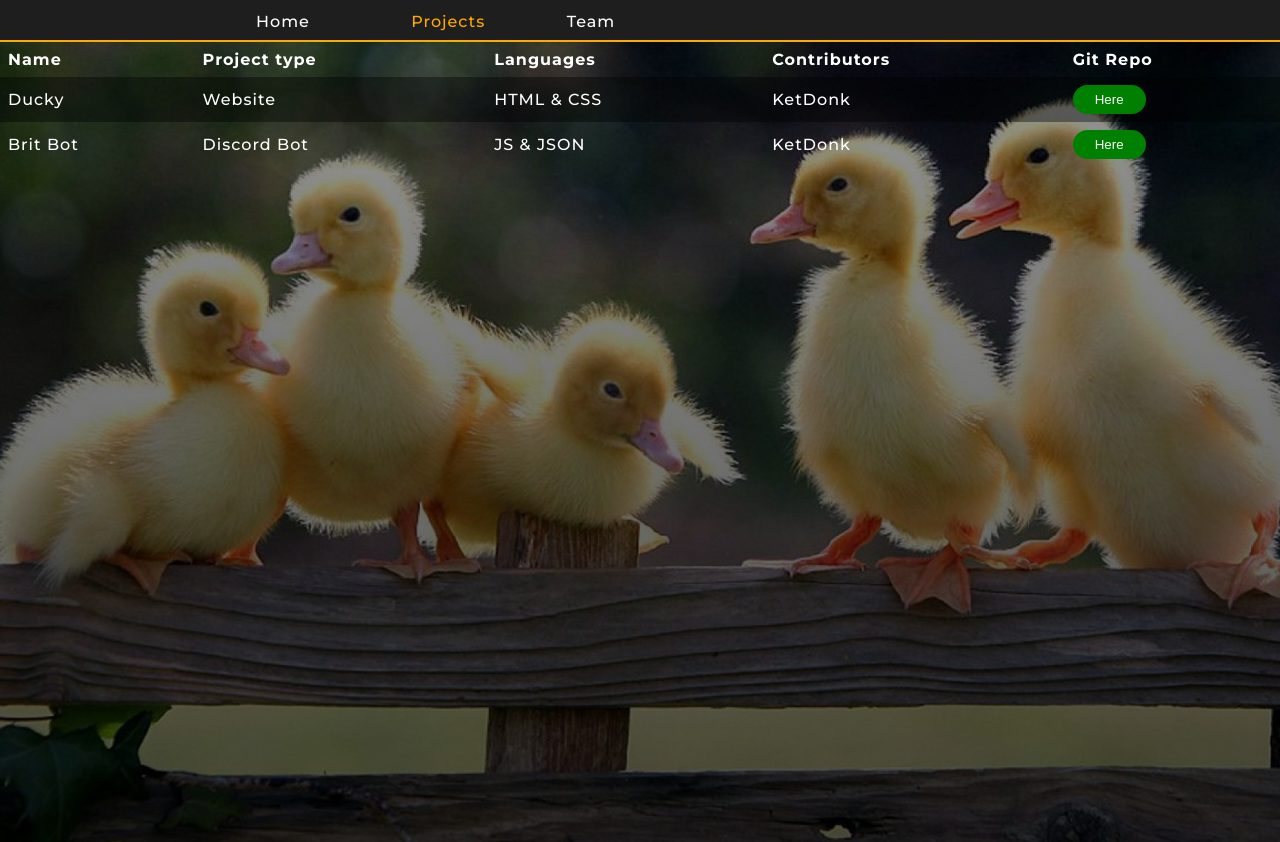
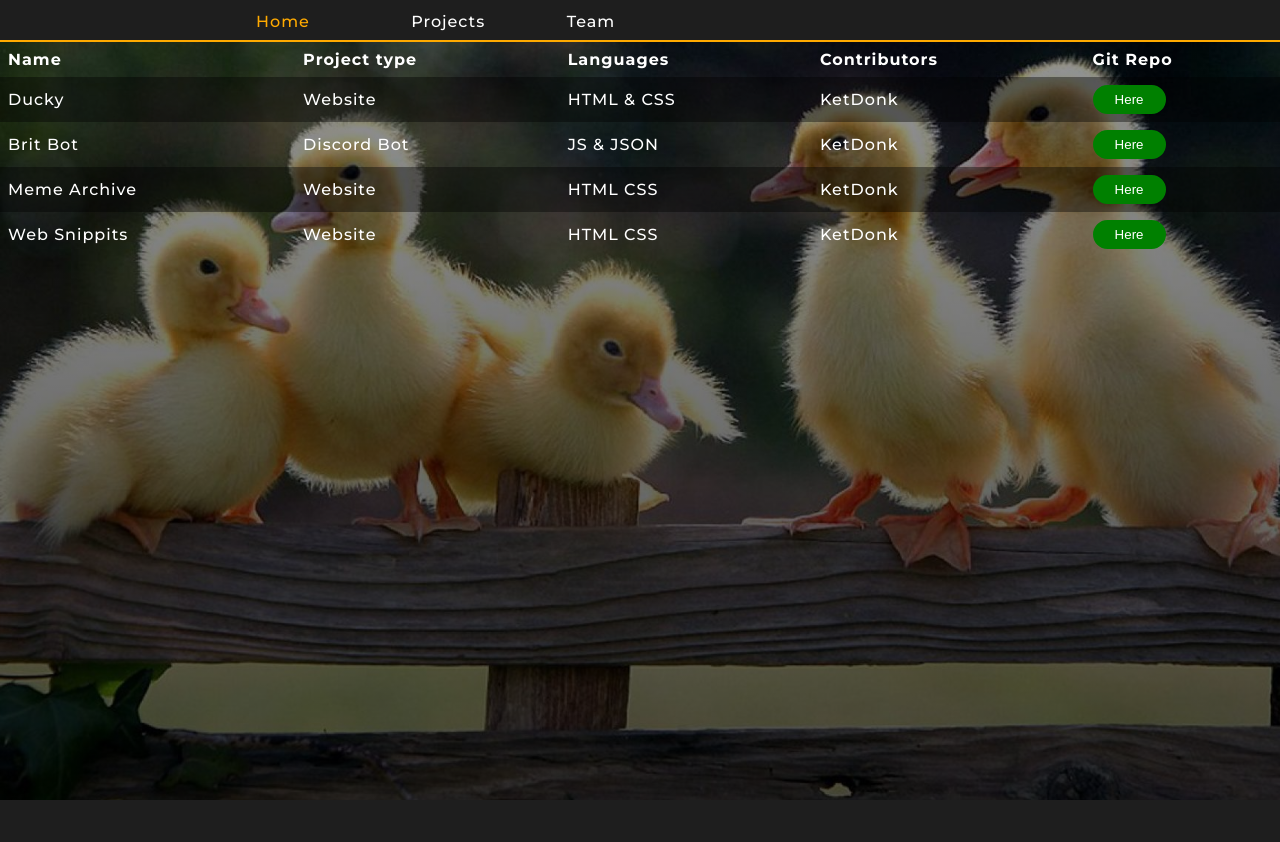
Before and after one commit to DuckyGithub/OrgWeb, a plain HTML site: page projects.html in a window 1280 px wide. After the commit the page ends 800 px from the top, so only its background shows below. Drawn offline with Linux system fonts and the light colour scheme.

Commit message:
added HTML Snippets

```diff
--- a/projects.html
+++ b/projects.html
@@ -9,12 +9,15 @@
     <title>Ducky</title>
 </head>
 
-<body>
+<header>
     <div class="nav-main">
-        <div class="nav-item nav-first"><a href="/">Home</a></div>
-        <div class="nav-item"><a class="active" href="projects">Projects</a></div>
+        <div class="nav-item nav-first"><a class="active" href="/">Home</a></div>
+        <div class="nav-item"><a href="projects">Projects</a></div>
         <div class="nav-item nav-last"><a href="team">Team</a></div>
     </div>
+</header>
+
+<body>
     <div class="main-body-cont">
         <table>
             <tr>
@@ -36,7 +39,22 @@
                 <td>Discord Bot</td>
                 <td>JS & JSON</td>
                 <td>KetDonk</td>
-                <td><button><a href="https://ketdonk.com">Here</a></button></td>
+                <td><button><a href="https://github.com/KetDonk/KetDonk.github.io">Here</a></button></td>
+            </tr>
+            <tr>
+                <td>Meme Archive</td>
+                <td>Website</td>
+                <td>HTML CSS</td>
+                <td>KetDonk</td>
+                <td><button><a href="https://github.com/DuckyGithub/meme-archive">Here</a></button></td>
+            </tr>
+            <!-- Keep this at bottom -->
+            <tr>
+                <td>Web Snippits</td>
+                <td>Website</td>
+                <td>HTML CSS</td>
+                <td>KetDonk</td>
+                <td><button><a href="https://github.com/DuckyGithub/meme-archive">Here</a></button></td>
             </tr>
         </table>
     </div>
--- a/style.css
+++ b/style.css
@@ -8,6 +8,7 @@
 
 html,
 body {
+    overflow: hidden;
     background-color: var(--bg);
     color: var(--color);
     margin: 0;
@@ -116,6 +117,9 @@ button {
 }
 
 @media only screen and (max-width: 770px) {
+    body{
+        overflow: scroll;
+    }
     .nav-main {
         height: fit-content;
     }
```
Also changed, not shown: index.html (+7 -3 lines).
